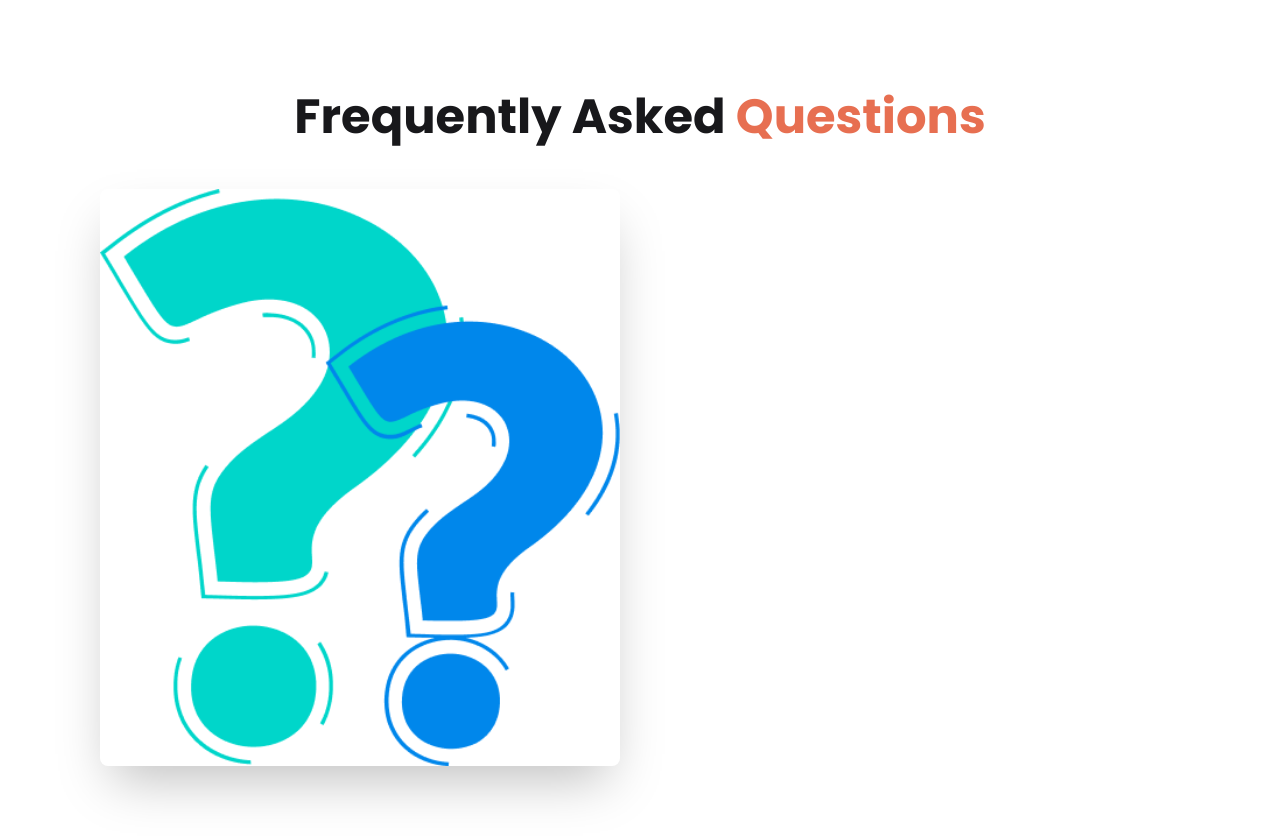
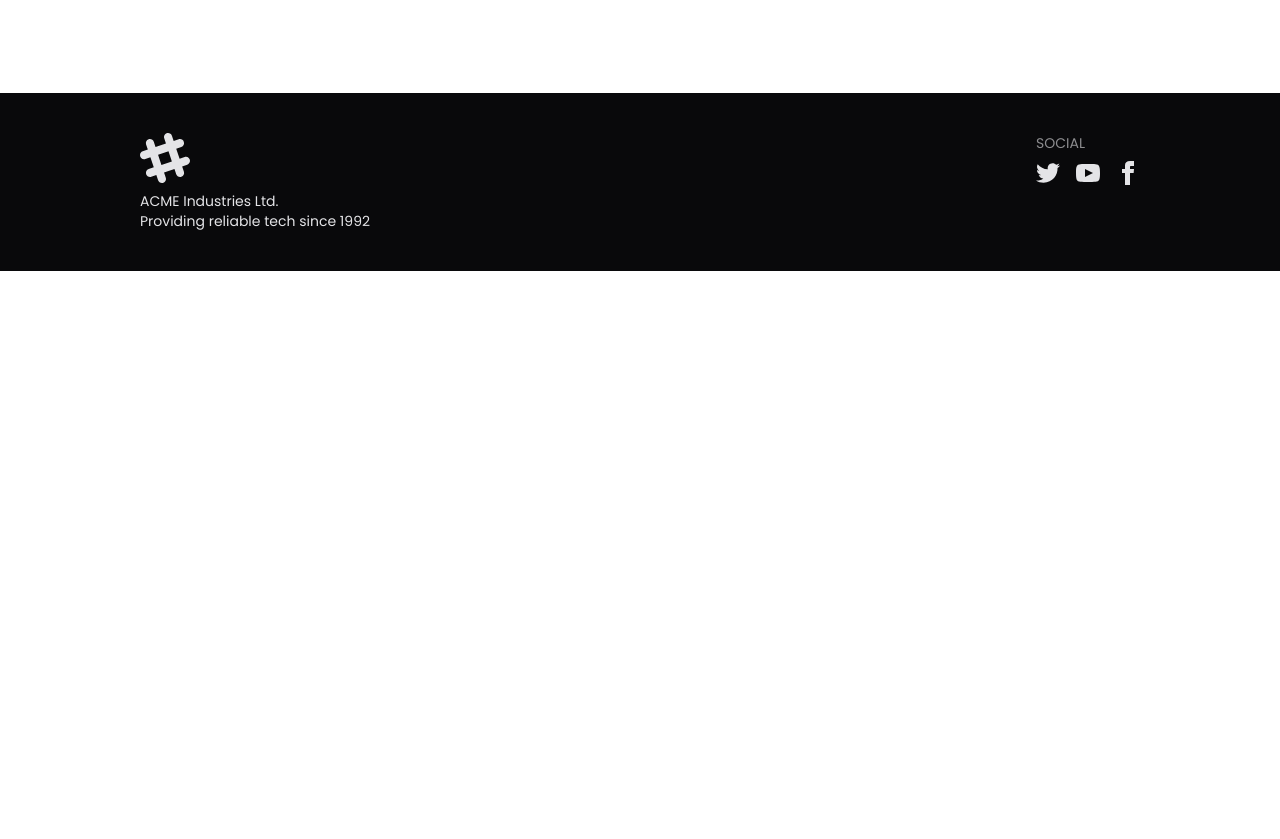
Before and after one commit to sohrab015/biker-zone, a plain HTML site: page index.html in a window 1280 px wide. Shown: the part 2408-3247 px from the top of the page. After the commit the page ends 2679 px from the top, so only its background shows below. Drawn offline with nearby package versions, Linux system fonts and the light colour scheme.

Commit message:
final commit

```diff
--- a/index.html
+++ b/index.html
@@ -374,20 +374,17 @@
         </section>
 
         <!-- FAQ Section -->
-        <!-- FAQ Section -->
-        <section class="my-24">
+        <!-- <section class="my-24">
             <h3 class="text-5xl font-bold text-center mb-12">
                 Frequently Asked <span class="text-bike-primary">Questions</span>
             </h3>
 
             <div class="flex flex-col lg:flex-row items-center gap-10">
 
-                <!-- Image -->
                 <div class="flex-1">
                     <img src="images/others/faq.png" class="w-full rounded-lg shadow-2xl" />
                 </div>
 
-                <!-- Accordion -->
                 <div class="flex-1 space-y-4">
 
                     <div class="collapse collapse-arrow border border-gray-200">
@@ -431,14 +428,56 @@
                     </div>
                 </div>
             </div>
-        </section>
-
-
-
+        </section> -->
     </main>
 
     <!-- footer section -->
-    <footer></footer>
+    <footer class="  bg-neutral">
+        <div class=" md:max-w-[1080px] mx-auto footer sm:footer-horizontal  md:justify-between text-neutral-content p-10">
+            <aside>
+                <svg width="50" height="50" viewBox="0 0 24 24" xmlns="http://www.w3.org/2000/svg" fill-rule="evenodd"
+                    clip-rule="evenodd" class="fill-current">
+                    <path
+                        d="M22.672 15.226l-2.432.811.841 2.515c.33 1.019-.209 2.127-1.23 2.456-1.15.325-2.148-.321-2.463-1.226l-.84-2.518-5.013 1.677.84 2.517c.391 1.203-.434 2.542-1.831 2.542-.88 0-1.601-.564-1.86-1.314l-.842-2.516-2.431.809c-1.135.328-2.145-.317-2.463-1.229-.329-1.018.211-2.127 1.231-2.456l2.432-.809-1.621-4.823-2.432.808c-1.355.384-2.558-.59-2.558-1.839 0-.817.509-1.582 1.327-1.846l2.433-.809-.842-2.515c-.33-1.02.211-2.129 1.232-2.458 1.02-.329 2.13.209 2.461 1.229l.842 2.515 5.011-1.677-.839-2.517c-.403-1.238.484-2.553 1.843-2.553.819 0 1.585.509 1.85 1.326l.841 2.517 2.431-.81c1.02-.33 2.131.211 2.461 1.229.332 1.018-.21 2.126-1.23 2.456l-2.433.809 1.622 4.823 2.433-.809c1.242-.401 2.557.484 2.557 1.838 0 .819-.51 1.583-1.328 1.847m-8.992-6.428l-5.01 1.675 1.619 4.828 5.011-1.674-1.62-4.829z">
+                    </path>
+                </svg>
+                <p>
+                    ACME Industries Ltd.
+                    <br />
+                    Providing reliable tech since 1992
+                </p>
+            </aside>
+            <nav>
+                <h6 class="footer-title ">Social</h6>
+                <div class="grid grid-flow-col gap-4">
+                    <a>
+                        <svg xmlns="http://www.w3.org/2000/svg" width="24" height="24" viewBox="0 0 24 24"
+                            class="fill-current">
+                            <path
+                                d="M24 4.557c-.883.392-1.832.656-2.828.775 1.017-.609 1.798-1.574 2.165-2.724-.951.564-2.005.974-3.127 1.195-.897-.957-2.178-1.555-3.594-1.555-3.179 0-5.515 2.966-4.797 6.045-4.091-.205-7.719-2.165-10.148-5.144-1.29 2.213-.669 5.108 1.523 6.574-.806-.026-1.566-.247-2.229-.616-.054 2.281 1.581 4.415 3.949 4.89-.693.188-1.452.232-2.224.084.626 1.956 2.444 3.379 4.6 3.419-2.07 1.623-4.678 2.348-7.29 2.04 2.179 1.397 4.768 2.212 7.548 2.212 9.142 0 14.307-7.721 13.995-14.646.962-.695 1.797-1.562 2.457-2.549z">
+                            </path>
+                        </svg>
+                    </a>
+                    <a>
+                        <svg xmlns="http://www.w3.org/2000/svg" width="24" height="24" viewBox="0 0 24 24"
+                            class="fill-current">
+                            <path
+                                d="M19.615 3.184c-3.604-.246-11.631-.245-15.23 0-3.897.266-4.356 2.62-4.385 8.816.029 6.185.484 8.549 4.385 8.816 3.6.245 11.626.246 15.23 0 3.897-.266 4.356-2.62 4.385-8.816-.029-6.185-.484-8.549-4.385-8.816zm-10.615 12.816v-8l8 3.993-8 4.007z">
+                            </path>
+                        </svg>
+                    </a>
+                    <a>
+                        <svg xmlns="http://www.w3.org/2000/svg" width="24" height="24" viewBox="0 0 24 24"
+                            class="fill-current">
+                            <path
+                                d="M9 8h-3v4h3v12h5v-12h3.642l.358-4h-4v-1.667c0-.955.192-1.333 1.115-1.333h2.885v-5h-3.808c-3.596 0-5.192 1.583-5.192 4.615v3.385z">
+                            </path>
+                        </svg>
+                    </a>
+                </div>
+            </nav>
+        </div>
+    </footer>
 </body>
 
 </html>
```
